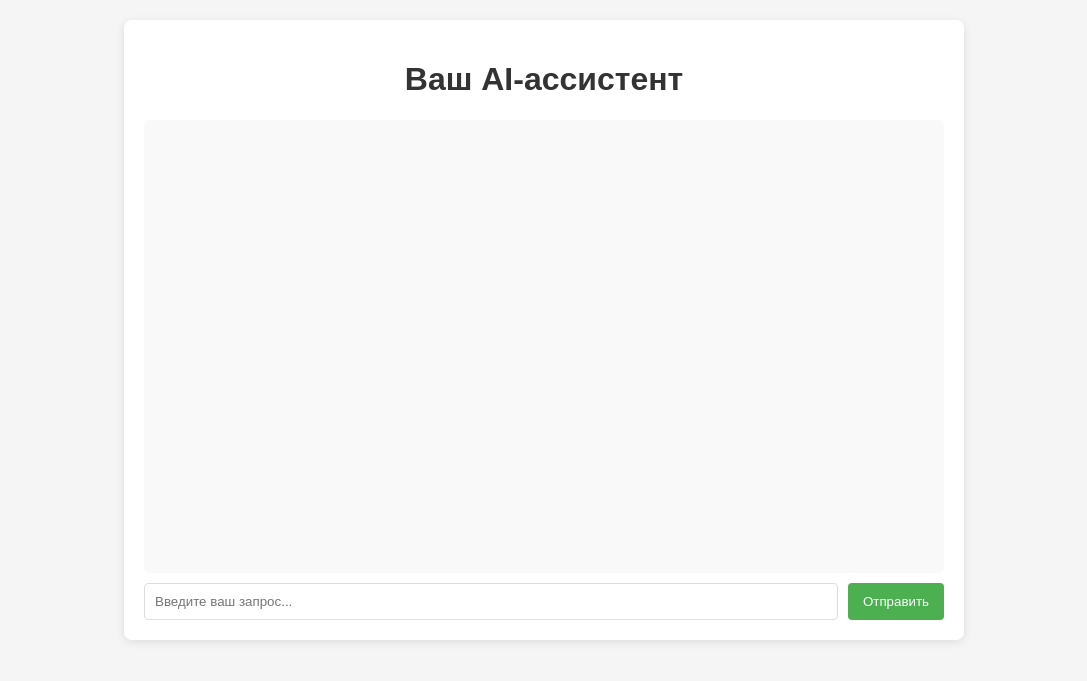
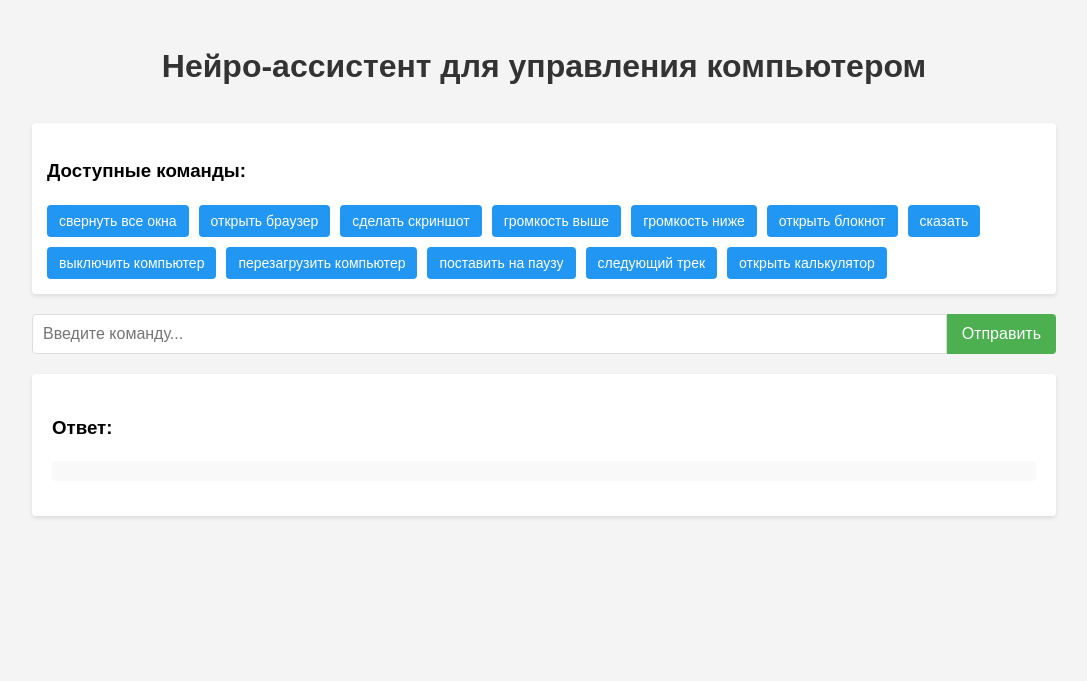
Before and after one commit to kolobashek/neuro-link-assistant, a Flask app: page / in a window 1280 px wide. Shown: the top 681 px of the page, without its empty margins (96-1183 px from the left). Run offline with Flask 3, Linux system fonts and the light colour scheme.

Commit message:
Добавлены новые команды для управления компьютером, улучшен интерфейс и обработка команд в приложении

```diff
--- a/app.py
+++ b/app.py
@@ -25,16 +25,30 @@ logger = logging.getLogger(__name__)
 # Словарь с командами и соответствующими функциями
 COMMANDS = {
     "свернуть все окна": "minimize_all_windows",
+    "сверни все окна": "minimize_all_windows",
     "открыть браузер": "open_browser",
+    "открой браузер": "open_browser",
     "сделать скриншот": "take_screenshot",
+    "сделай скриншот": "take_screenshot",
     "громкость выше": "volume_up",
+    "увеличь громкость": "volume_up",
     "громкость ниже": "volume_down",
+    "уменьши громкость": "volume_down",
     "открыть блокнот": "open_notepad",
+    "открой блокнот": "open_notepad",
     "сказать": "speak_text",
+    "скажи": "speak_text",
     "выключить компьютер": "shutdown_computer",
+    "выключи компьютер": "shutdown_computer",
     "перезагрузить компьютер": "restart_computer",
+    "перезагрузи компьютер": "restart_computer",
     "поставить на паузу": "media_pause",
+    "поставь на паузу": "media_pause",
     "следующий трек": "media_next",
+    "следующая песня": "media_next",
+    # Добавьте новые команды здесь
+    "открыть калькулятор": "open_calculator",
+    "открой калькулятор": "open_calculator",
 }
 
 def get_ai_response(text, max_retries=3, retry_delay=2):
@@ -95,21 +109,10 @@ def minimize_all_windows():
     """Свернуть все окна (Win+D)"""
     logger.info("Начало выполнения функции minimize_all_windows()")
     try:
-        # Проверим, что pyautogui доступен и работает
-        logger.info("Текущая позиция курсора: " + str(pyautogui.position()))
-
-        # Добавим небольшую задержку перед нажатием клавиш
-        logger.info("Ожидание 1 секунду перед нажатием клавиш...")
-        time.sleep(1)
-
-        # Попробуем нажать комбинацию клавиш
-        logger.info("Попытка нажатия комбинации Win+D")
-        pyautogui.hotkey('win', 'd')
-        logger.info("Комбинация клавиш Win+D нажата")
-
-        # Добавим еще одну задержку после нажатия
-        time.sleep(0.5)
-        logger.info("Функция minimize_all_windows() завершена успешно")
+        # Метод с использованием PowerShell
+        logger.info("Попытка использования PowerShell для сворачивания всех окон")
+        os.system('powershell -command "(New-Object -ComObject Shell.Application).MinimizeAll()"')
+        logger.info("Команда PowerShell выполнена")
 
         return "Все окна свернуты"
     except Exception as e:
@@ -120,7 +123,10 @@ def open_browser():
     """Открыть браузер по умолчанию"""
     os.system("start https://www.google.com")
     return "Браузер открыт"
-
+def open_calculator():
+    """Открыть калькулятор"""
+    os.system("calc")
+    return "Калькулятор открыт"
 def take_screenshot():
     """Сделать скриншот и сохранить в папку проекта"""
     screenshot_path = os.path.join(os.getcwd(), "static", "screenshots")
@@ -185,12 +191,30 @@ def execute_python_code(code):
 
 @app.route('/')
 def index():
-    return render_template('index.html')
+    # Группируем команды по функциям
+    commands_grouped = {}
+    for command_text, function_name in COMMANDS.items():
+        if function_name not in commands_grouped:
+            commands_grouped[function_name] = []
+        commands_grouped[function_name].append(command_text)
+
+    # Создаем список команд для отображения
+    # Для каждой функции берем первую команду как основную и остальные как альтернативные
+    display_commands = []
+    for function_name, command_list in commands_grouped.items():
+        main_command = command_list[0]
+        alt_commands = command_list[1:] if len(command_list) > 1 else []
+        display_commands.append({
+            'main': main_command,
+            'alternatives': alt_commands,
+            'function': function_name
+        })
+
+    return render_template('index.html', commands=display_commands)
 
 @app.route('/query', methods=['POST'])
 def query():
     user_input = request.json.get('input', '').lower()
-    # user_input = request.json[0].get('input', '').lower()
 
     # Определение типа команды и генерация ответа
     response, code = process_command(user_input)
@@ -205,7 +229,6 @@ def query():
         'code': code,
         'execution_result': execution_result
     })
-
 def process_command(text):
     """Анализ команды и генерация соответствующего кода"""
     text = text.lower()
--- a/static/css/style.css
+++ b/static/css/style.css
@@ -1,97 +1,150 @@
 body {
   font-family: Arial, sans-serif;
+  line-height: 1.6;
   margin: 0;
   padding: 0;
-  background-color: #f5f5f5;
+  background-color: #f4f4f4;
 }
 
 .container {
-  max-width: 800px;
-  margin: 20px auto;
+  width: 80%;
+  margin: 0 auto;
   padding: 20px;
-  background-color: white;
-  border-radius: 8px;
-  box-shadow: 0 2px 10px rgba(0, 0, 0, 0.1);
 }
 
 h1 {
   text-align: center;
+  margin-bottom: 30px;
   color: #333;
 }
 
-.chat-container {
+.input-container {
   display: flex;
-  flex-direction: column;
-  height: 500px;
+  margin-bottom: 20px;
 }
 
-#chat-history {
-  flex-grow: 1;
-  overflow-y: auto;
+#command-input {
+  flex: 1;
   padding: 10px;
-  background-color: #f9f9f9;
-  border-radius: 5px;
-  margin-bottom: 10px;
+  border: 1px solid #ddd;
+  border-radius: 4px 0 0 4px;
+  font-size: 16px;
 }
 
-.input-area {
-  display: flex;
-}
-
-#user-input {
-  flex-grow: 1;
-  padding: 10px;
-  border: 1px solid #ddd;
-  border-radius: 4px;
-  margin-right: 10px;
-}
-
-button {
+#send-btn {
   padding: 10px 15px;
   background-color: #4CAF50;
   color: white;
   border: none;
-  border-radius: 4px;
+  border-radius: 0 4px 4px 0;
   cursor: pointer;
+  font-size: 16px;
 }
 
-button:hover {
+#send-btn:hover {
   background-color: #45a049;
 }
 
-.message {
-  margin-bottom: 10px;
-  padding: 10px;
-  border-radius: 5px;
+.response-container {
+  background-color: white;
+  padding: 20px;
+  border-radius: 4px;
+  box-shadow: 0 2px 4px rgba(0, 0, 0, 0.1);
 }
 
-.user-message {
-  background-color: #e3f2fd;
-  text-align: right;
+#response-text,
+#execution-text {
+  margin-bottom: 15px;
+  padding: 10px;
+  background-color: #f9f9f9;
+  border-radius: 4px;
 }
 
-.ai-message {
-  background-color: #f1f1f1;
-}
-.code-block {
-  background-color: #1e1e1e;
-  border-radius: 5px;
-  margin: 10px 0;
-  overflow: auto;
+#code-block {
+  background-color: #f0f0f0;
+  padding: 15px;
+  border-radius: 4px;
+  overflow-x: auto;
+  font-family: monospace;
 }
 
-.code-block pre {
-  margin: 0;
+/* Стили для кнопок команд */
+.command-selector {
+  margin-bottom: 20px;
+  background-color: white;
   padding: 15px;
+  border-radius: 4px;
+  box-shadow: 0 2px 4px rgba(0, 0, 0, 0.1);
 }
 
-.code-block code {
-  color: #d4d4d4;
-  font-family: Consolas, Monaco, 'Andale Mono', monospace;
-  font-size: 14px;
+.command-buttons {
+  display: flex;
+  flex-wrap: wrap;
+  gap: 10px;
+  margin-top: 10px;
 }
 
-.ai-message {
-  background-color: #f1f1f1;
-  white-space: pre-wrap;
+.command-btn {
+  padding: 8px 12px;
+  background-color: #2196F3;
+  color: white;
+  border: none;
+  border-radius: 4px;
+  cursor: pointer;
+  font-size: 14px;
+  transition: background-color 0.3s;
 }
+
+.command-btn:hover {
+  background-color: #0b7dda;
+}
+
+/* Добавьте эти стили к существующему CSS */
+
+.command-btn {
+  position: relative;
+  padding: 8px 12px;
+  background-color: #2196F3;
+  color: white;
+  border: none;
+  border-radius: 4px;
+  cursor: pointer;
+  font-size: 14px;
+  transition: background-color 0.3s;
+}
+
+.command-btn:hover {
+  background-color: #0b7dda;
+}
+
+/* Стили для кастомной всплывающей подсказки */
+.command-btn[title]:hover::after {
+  content: attr(title);
+  position: absolute;
+  bottom: 100%;
+  left: 50%;
+  transform: translateX(-50%);
+  background-color: #333;
+  color: white;
+  padding: 5px 10px;
+  border-radius: 4px;
+  font-size: 12px;
+  white-space: nowrap;
+  z-index: 10;
+  margin-bottom: 5px;
+  box-shadow: 0 2px 5px rgba(0, 0, 0, 0.2);
+}
+
+/* Треугольник под подсказкой */
+.command-btn[title]:hover::before {
+  content: '';
+  position: absolute;
+  bottom: 100%;
+  left: 50%;
+  transform: translateX(-50%);
+  border-width: 5px;
+  border-style: solid;
+  border-color: #333 transparent transparent transparent;
+  margin-bottom: 0;
+  z-index: 10;
+}
--- a/static/js/main.js
+++ b/static/js/main.js
@@ -1,98 +1,71 @@
 document.addEventListener('DOMContentLoaded', function () {
-	const userInput = document.getElementById('user-input')
-	const sendButton = document.getElementById('send-btn')
-	const chatHistory = document.getElementById('chat-history')
+	const commandInput = document.getElementById('command-input')
+	const sendBtn = document.getElementById('send-btn')
+	const responseText = document.getElementById('response-text')
+	const codeContainer = document.getElementById('code-container')
+	const codeBlock = document.getElementById('code-block')
+	const executionResult = document.getElementById('execution-result')
+	const executionText = document.getElementById('execution-text')
+	const commandButtons = document.querySelectorAll('.command-btn')
 
-	// Функция для отправки запроса
-	function sendMessage() {
-		const message = userInput.value.trim()
-		if (message === '') return
+	// Обработчик для кнопок предустановленных команд
+	commandButtons.forEach((button) => {
+		button.addEventListener('click', function () {
+			const command = this.getAttribute('data-command')
+			commandInput.value = command
+			sendCommand()
+		})
+	})
 
-		// Добавляем сообщение пользователя в историю
-		addMessageToChat('user', message)
+	// Обработчик для кнопки отправки
+	sendBtn.addEventListener('click', sendCommand)
 
-		// Показываем индикатор загрузки
-		const loadingMsg = addMessageToChat('ai', 'Обрабатываю запрос...')
+	// Обработчик для нажатия Enter в поле ввода
+	commandInput.addEventListener('keypress', function (e) {
+		if (e.key === 'Enter') {
+			sendCommand()
+		}
+	})
 
-		// Очищаем поле ввода
-		userInput.value = ''
+	function sendCommand() {
+		const command = commandInput.value.trim()
 
-		// Отправляем запрос на сервер
+		if (command === '') {
+			return
+		}
+
+		// Очистка предыдущих результатов
+		responseText.textContent = 'Обработка команды...'
+		codeContainer.style.display = 'none'
+		executionResult.style.display = 'none'
+
+		// Отправка запроса на сервер
 		fetch('/query', {
 			method: 'POST',
 			headers: {
 				'Content-Type': 'application/json',
 			},
-			body: JSON.stringify({ input: message }),
+			body: JSON.stringify({ input: command }),
 		})
 			.then((response) => response.json())
 			.then((data) => {
-				// Удаляем индикатор загрузки
-				chatHistory.removeChild(loadingMsg)
+				// Отображение ответа
+				responseText.textContent = data.response
 
-				// Добавляем ответ AI в историю
-				let responseText = data.response
-
-				// Если есть результат выполнения кода, добавляем его
-				if (data.execution_result) {
-					responseText += '\n\nРезультат выполнения: ' + data.execution_result
+				// Отображение кода, если он есть
+				if (data.code) {
+					codeBlock.textContent = data.code
+					codeContainer.style.display = 'block'
 				}
 
-				addMessageToChat('ai', responseText)
-
-				// Если есть код, отображаем его в отдельном блоке
-				if (data.code) {
-					addCodeToChat(data.code)
+				// Отображение результата выполнения, если он есть
+				if (data.execution_result) {
+					executionText.textContent = data.execution_result
+					executionResult.style.display = 'block'
 				}
 			})
 			.catch((error) => {
-				// Удаляем индикатор загрузки
-				chatHistory.removeChild(loadingMsg)
-
-				console.error('Ошибка:', error)
-				addMessageToChat('ai', 'Произошла ошибка при обработке запроса.')
+				responseText.textContent = 'Ошибка при обработке запроса: ' + error
 			})
 	}
-
-	// Функция для добавления сообщения в историю чата
-	function addMessageToChat(sender, text) {
-		const messageDiv = document.createElement('div')
-		messageDiv.className = `message ${sender === 'user' ? 'user-message' : 'ai-message'}`
-
-		// Преобразуем переносы строк в HTML-переносы
-		text = text.replace(/\n/g, '<br>')
-
-		messageDiv.innerHTML = text
-		chatHistory.appendChild(messageDiv)
-
-		// Прокручиваем историю вниз
-		chatHistory.scrollTop = chatHistory.scrollHeight
-
-		return messageDiv
-	}
-
-	// Функция для добавления блока кода в чат
-	function addCodeToChat(code) {
-		const codeDiv = document.createElement('div')
-		codeDiv.className = 'code-block'
-
-		const preElement = document.createElement('pre')
-		const codeElement = document.createElement('code')
-		codeElement.textContent = code
-
-		preElement.appendChild(codeElement)
-		codeDiv.appendChild(preElement)
-		chatHistory.appendChild(codeDiv)
-
-		// Прокручиваем историю вниз
-		chatHistory.scrollTop = chatHistory.scrollHeight
-	}
-
-	// Обработчики событий
-	sendButton.addEventListener('click', sendMessage)
-	userInput.addEventListener('keypress', function (e) {
-		if (e.key === 'Enter') {
-			sendMessage()
-		}
-	})
 })
--- a/templates/index.html
+++ b/templates/index.html
@@ -3,20 +3,49 @@
 	<head>
 		<meta charset="UTF-8" />
 		<meta name="viewport" content="width=device-width, initial-scale=1.0" />
-		<title>AI-Посредник</title>
+		<title>Нейро-ассистент</title>
 		<link rel="stylesheet" href="{{ url_for('static', filename='css/style.css') }}" />
 	</head>
 	<body>
 		<div class="container">
-			<h1>Ваш AI-ассистент</h1>
-			<div class="chat-container">
-				<div id="chat-history"></div>
-				<div class="input-area">
-					<input id="user-input" type="text" placeholder="Введите ваш запрос..." />
-					<button id="send-btn">Отправить</button>
+			<h1>Нейро-ассистент для управления компьютером</h1>
+
+			<div class="command-selector">
+				<h3>Доступные команды:</h3>
+				<div class="command-buttons">
+					{% for cmd in commands %}
+					<button
+						class="command-btn"
+						data-command="{{ cmd.main }}"
+						title="Альтернативные команды: {% if cmd.alternatives %}{{ cmd.alternatives|join(', ') }}{% else %}нет{% endif %}"
+					>
+						{{ cmd.main }}
+					</button>
+					{% endfor %}
+				</div>
+			</div>
+
+			<div class="input-container">
+				<input type="text" id="command-input" placeholder="Введите команду..." />
+				<button id="send-btn">Отправить</button>
+			</div>
+
+			<div class="response-container">
+				<h3>Ответ:</h3>
+				<div id="response-text"></div>
+
+				<div id="code-container" style="display: none">
+					<h4>Сгенерированный код:</h4>
+					<pre id="code-block"></pre>
+				</div>
+
+				<div id="execution-result" style="display: none">
+					<h4>Результат выполнения:</h4>
+					<div id="execution-text"></div>
 				</div>
 			</div>
 		</div>
+
 		<script src="{{ url_for('static', filename='js/main.js') }}"></script>
 	</body>
 </html>
```
